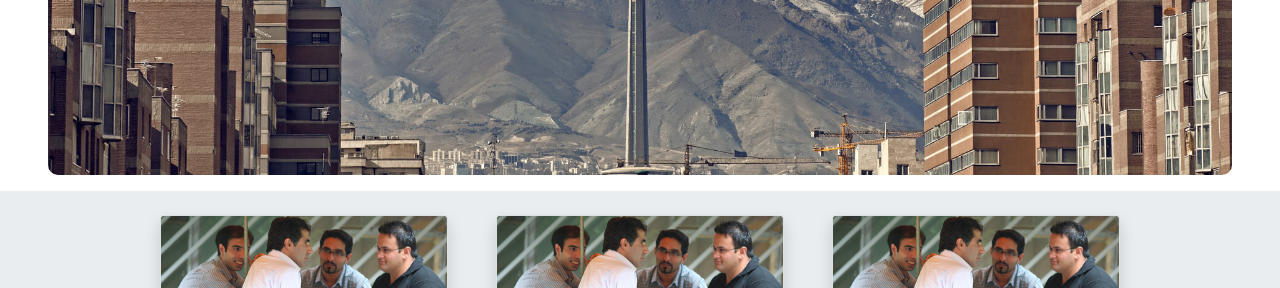
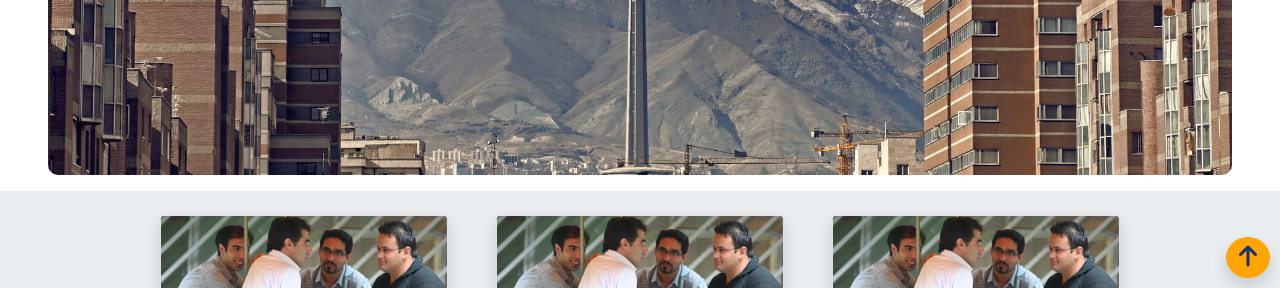
Before and after one commit to aryan-salemababdi/civil_kntu, a website built with Vite: page index.html in a window 1280 px wide. Shown: the part 512-800 px from the top of the page. Built offline with nearby package versions, Linux system fonts and the light colour scheme.

Commit message:
add: landing

```diff
--- a/index.html
+++ b/index.html
@@ -20,6 +20,7 @@
 </head>
 
 <body>
+
   <header>
     <nav>
       <div class="d-none d-sm-block">
@@ -425,6 +426,11 @@
         &copy;All Rights Reserved. Khajeh Nasir Toosi University of Technology
       </h5>
     </div>
+    <div class="backup">
+      <button onclick="backUp(0)" class="btn shadow" style="background: orange; border-radius:50%;">
+        <i class="fa-solid fa-arrow-up" style="font-size:1.5rem; color: #1F3071;"></i>
+      </button>
+    </div>
   </footer>
   <script src="src/js/main.js"></script>
 </body>
--- a/src/js/main.js
+++ b/src/js/main.js
@@ -20,3 +20,11 @@ const articleDropdown = () => {
     }, 300);
   }
 };
+
+
+const backUp = value => {
+  window.scrollTo({
+    top: value,
+    behavior: "smooth",
+  });
+};
--- a/src/stylesheet/index.css
+++ b/src/stylesheet/index.css
@@ -323,3 +323,10 @@ nav ul .parent-item:hover {
     text-align: center;
     height: 100%;
 }
+
+.backup {
+    position: fixed;
+    bottom: 10px;
+    right: 10px;
+    z-index: 1000;
+}
```
